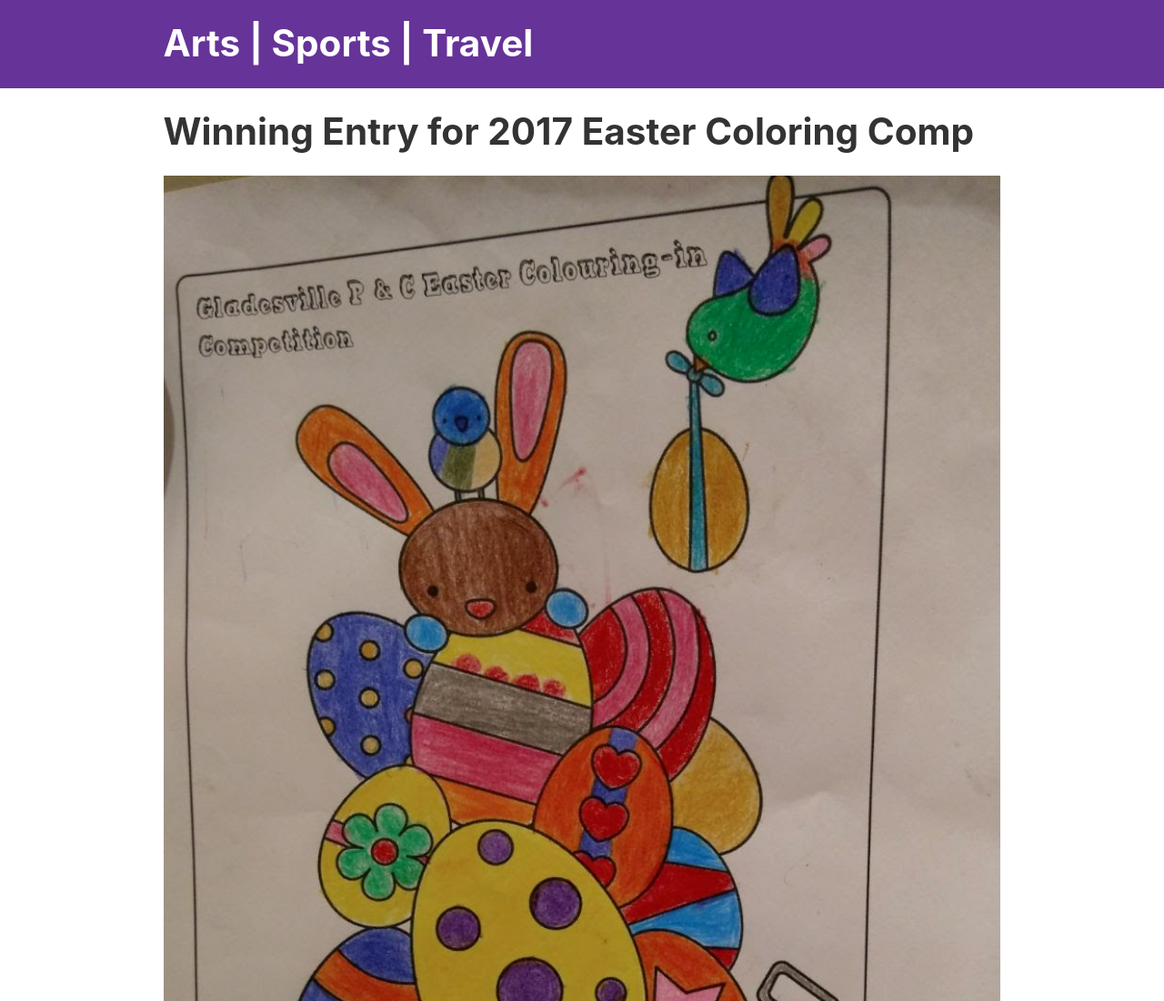
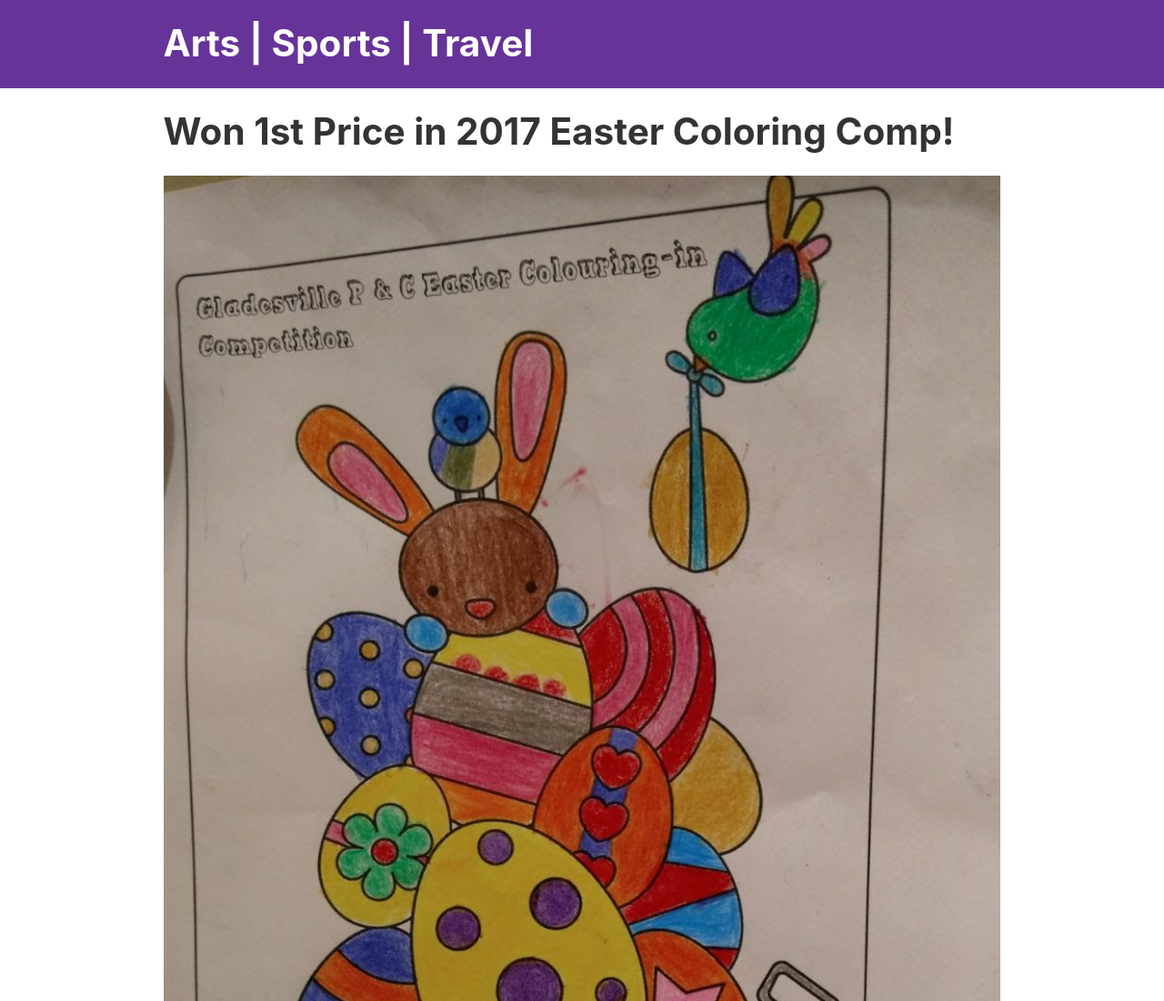
Before and after one commit to cmshiyas/mmfizaan, a Gatsby site: page /my-firstpost in a window 1280 px wide. Shown: the top 1100 px of the page at 91% size. Built offline with nearby package versions, Linux system fonts and the light colour scheme; Gatsby itself is replaced by a stand-in of ours.

Commit message:
udpate content

```diff
--- a/src/pages/my-firstpost/index.md
+++ b/src/pages/my-firstpost/index.md
@@ -1,5 +1,5 @@
 ---
-title: "Winning Entry for 2017 Easter Coloring Comp"
+title: "Won 1st Price in 2017 Easter Coloring Comp!"
 description: This post is related to the gatsbyjs
 date: '2018-09-26'
 image: 'ke-drawing-2018.png'
```
